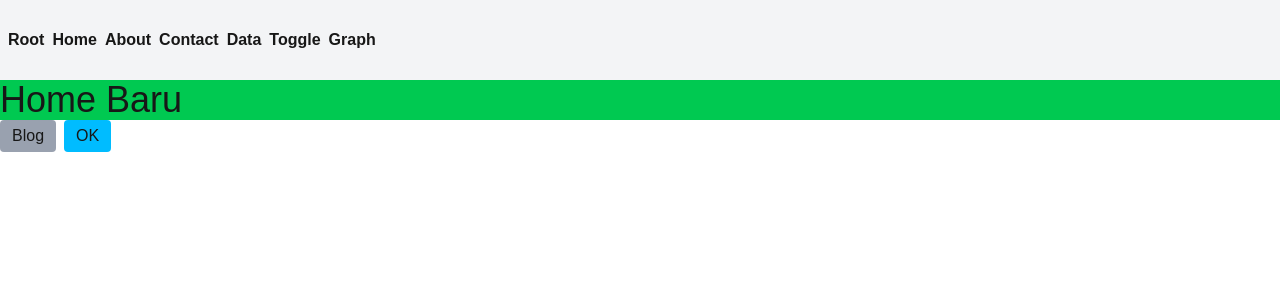
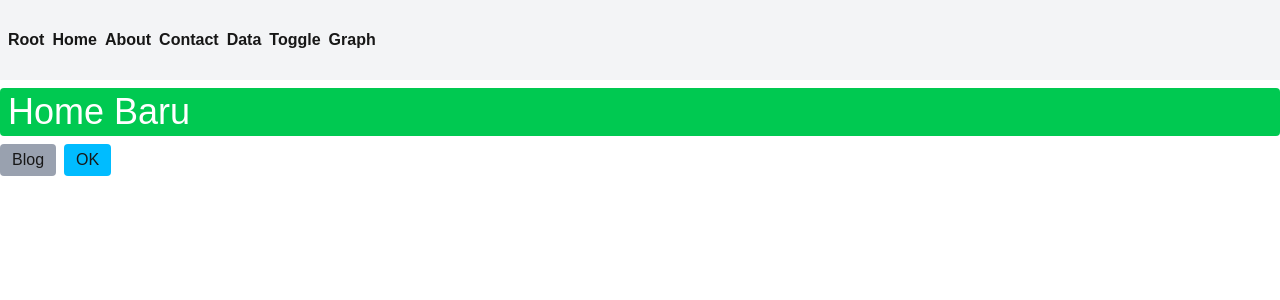
Before and after one commit to cepiyoga/testNexJs, a Next.js app: page /main/home in a window 1280 px wide. Shown: the top 300 px of the page. Built offline with nearby package versions, Linux system fonts and the light colour scheme.

Commit message:
update 43A

```diff
--- a/app/main/home/page.js
+++ b/app/main/home/page.js
@@ -6,7 +6,7 @@ export const metadata = {
 export default function Home() {
     return (
         <>
-            <h1 className={`text-4xl bg-green-500`}>Home Baru</h1>
+            <h1 className={`text-4xl bg-green-500 my-2 rounded px-2 py-1 text-white`}>Home Baru</h1>
             <div className="flex gap-x-2">
                 <Link className={`bg-gray-400 px-3 rounded py-1`} href='/blog/bcd'>Blog</Link>
                 <Link className={`bg-sky-400 px-3 rounded py-1`} href="/blog/bbg">OK</Link>
```
